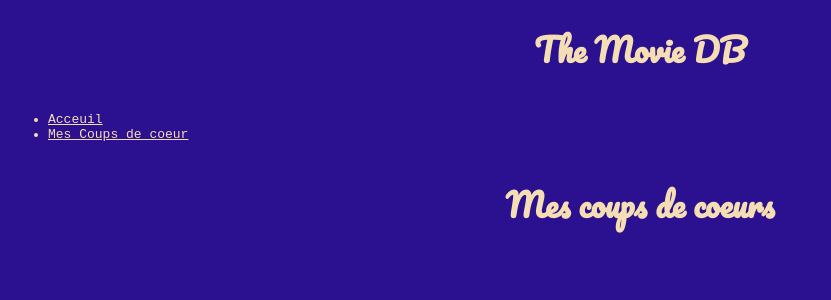
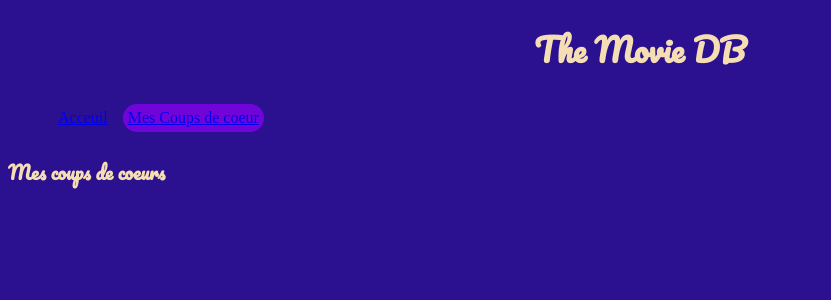
Before and after one commit to 2L-Lab/movie-DB, a React (Create React App) app: page /favoris in a window 1280 px wide. Shown: the top 300 px of the page, without its empty margins (0-831 px from the left). Built offline with nearby package versions, Linux system fonts and the light colour scheme.

Commit message:
ajout fonction recherche + style

```diff
--- a/src/components/Cards.js
+++ b/src/components/Cards.js
@@ -5,8 +5,16 @@
     <div className="card-container">
       <div className="card">
         <h2>{movie.original_title}</h2>
-        <p>{movie.overview}</p>
+        <img
+          src={"https://image.tmdb.org/t/p/w500" + movie.poster_path}
+          alt={"affiche du film :" + movie.title}
+        />
+
         <p>Sortie le : {movie.release_date}</p>
+        <div className="vote-container">
+          <span>{movie.vote_average}</span>
+          <span>{movie.vote_count}</span>
+        </div>
       </div>
     </div>
   );
--- a/src/components/Form.js
+++ b/src/components/Form.js
@@ -4,16 +4,16 @@
 
 const Form = () => {
   const [data, setData] = useState([]);
-
+  const [input, setInput] = useState("");
+  console.log(input);
   useEffect(() => {
     axios
       .get(
-        "https://api.themoviedb.org/3/search/movie?api_key=db352d55b86c0b82aa9e7389911a9992&query=ocean"
+        "https://api.themoviedb.org/3/search/movie?api_key=db352d55b86c0b82aa9e7389911a9992&query=" +
+          input
       )
       .then((res) => setData(res.data.results));
-  }, []);
-
-  console.log(data);
+  }, [input]);
 
   return (
     <div className="form">
@@ -23,23 +23,28 @@
             type="text"
             placeholder="Entrez le titre d'un film"
             id="search-input"
-            required
+            onChange={(e) => setInput(e.target.value)}
           />
-          <input type="submit" value="Recherchez"></input>
         </form>
         <div className="btn-sort-container">
           <div className="btn-sort" id="goodToBad">
-            top<span>&#8593;</span>
+            <button>
+              top<span>&#8593;</span>
+            </button>
           </div>
           <div className="btn-sort" id="badToGood">
-            flop<span>&#8595;</span>
+            <button>
+              flop<span>&#8595;</span>
+            </button>
           </div>
         </div>
       </div>
       <div className="result">
-        {data.map((movie) => (
-          <Cards key={movie.id} movie={movie} />
-        ))}
+        {data &&
+          data
+            .sort()
+            .slice(0, 12)
+            .map((movie) => <Cards key={movie.id} movie={movie} />)}
       </div>
     </div>
   );
--- a/src/components/Header.js
+++ b/src/components/Header.js
@@ -6,7 +6,7 @@
     <div className="header">
       <h1>The Movie DB</h1>
       <div className="navigation">
-        <ul>
+        <ul className="menu">
           <NavLink
             to="/"
             className={(nav) => (nav.isActive ? "nav-active" : "")}
--- a/src/pages/Favoris.js
+++ b/src/pages/Favoris.js
@@ -5,7 +5,7 @@
   return (
     <div className="fav-content">
       <Header />
-      <h1>Mes coups de coeurs</h1>
+      <h3>Mes coups de coeurs</h3>
     </div>
   );
 };
--- a/src/styles/_settings.scss
+++ b/src/styles/_settings.scss
@@ -1,17 +1,19 @@
-* {
-  font-family: monospace;
-  color: wheat;
-}
-
 @font-face {
   font-family: "font-1";
   src: url("./assets/Pacifico-Regular.ttf");
 }
 
 $font-1: "font-1";
-h1 {
+h1,
+h3 {
   font-family: $font-1;
+  color: wheat;
 }
+
 body {
   background: rgb(43, 16, 143);
 }
+
+p {
+  font-size: 18px;
+}
--- a/src/styles/components/_card.scss
+++ b/src/styles/components/_card.scss
@@ -1,7 +1,10 @@
 .card {
   display: flex;
   flex-direction: column;
+  justify-content: space-between;
   width: 200px;
+  min-height: 400px;
+
   background: blue;
   border-radius: 15px;
   margin: 15px;
--- a/src/styles/components/_header.scss
+++ b/src/styles/components/_header.scss
@@ -1,11 +1,19 @@
-.navigation {
-  display: flex;
+a {
+  list-style: none;
+  padding: 5px;
+  margin: 5px;
 }
-
+a:visited {
+  color: rgb(20, 2, 6);
+}
 a.nav-active {
-  background: rgb(20, 2, 6);
+  background: rgb(113, 4, 216);
+  border-radius: 15px;
 }
 
 h1 {
   text-align: center;
 }
+.menu {
+  display: flex;
+}
--- a/src/styles/components/_result.scss
+++ b/src/styles/components/_result.scss
@@ -1,3 +1,19 @@
+.form {
+  width: 100%;
+}
+.form-container {
+  display: flex;
+  flex-direction: column;
+  align-items: center;
+  width: 200px;
+}
+.btn-sort-container {
+  display: flex;
+  width: 100%;
+}
+.btn-sort {
+  width: 100%;
+}
 .result {
   display: flex;
   flex-wrap: wrap;
--- a/src/styles/index.css
+++ b/src/styles/index.css
@@ -1,15 +1,55 @@
-.navigation {
+a {
+  list-style: none;
+  padding: 5px;
+  margin: 5px;
+}
+
+a:visited {
+  color: #140206;
+}
+
+a.nav-active {
+  background: #7104d8;
+  border-radius: 15px;
+}
+
+h1 {
+  text-align: center;
+}
+
+.menu {
   display: -webkit-box;
   display: -ms-flexbox;
   display: flex;
 }
 
-a.nav-active {
-  background: #140206;
+.form {
+  width: 100%;
 }
 
-h1 {
-  text-align: center;
+.form-container {
+  display: -webkit-box;
+  display: -ms-flexbox;
+  display: flex;
+  -webkit-box-orient: vertical;
+  -webkit-box-direction: normal;
+      -ms-flex-direction: column;
+          flex-direction: column;
+  -webkit-box-align: center;
+      -ms-flex-align: center;
+          align-items: center;
+  width: 200px;
+}
+
+.btn-sort-container {
+  display: -webkit-box;
+  display: -ms-flexbox;
+  display: flex;
+  width: 100%;
+}
+
+.btn-sort {
+  width: 100%;
 }
 
 .result {
@@ -31,16 +71,15 @@
   -webkit-box-direction: normal;
       -ms-flex-direction: column;
           flex-direction: column;
+  -webkit-box-pack: justify;
+      -ms-flex-pack: justify;
+          justify-content: space-between;
   width: 200px;
+  min-height: 400px;
   background: blue;
   border-radius: 15px;
   margin: 15px;
   padding: 15px;
-}
-
-* {
-  font-family: monospace;
-  color: wheat;
 }
 
 @font-face {
@@ -48,11 +87,17 @@
   src: url("./assets/Pacifico-Regular.ttf");
 }
 
-h1 {
+h1,
+h3 {
   font-family: "font-1";
+  color: wheat;
 }
 
 body {
   background: #2b108f;
 }
+
+p {
+  font-size: 18px;
+}
 /*# sourceMappingURL=index.css.map */
```
Also changed, not shown: 1 other file (tests, documents, lock files or other folders).
